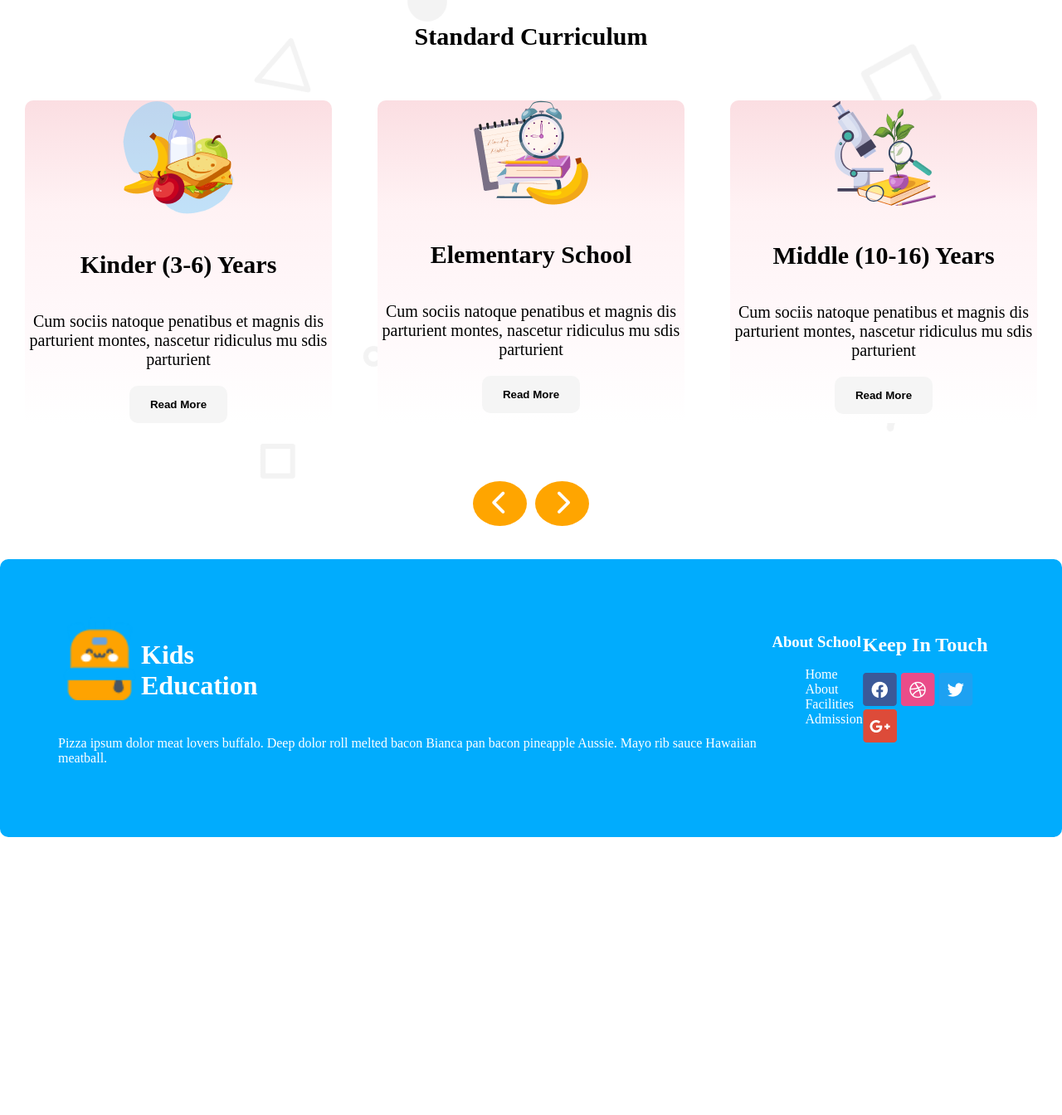
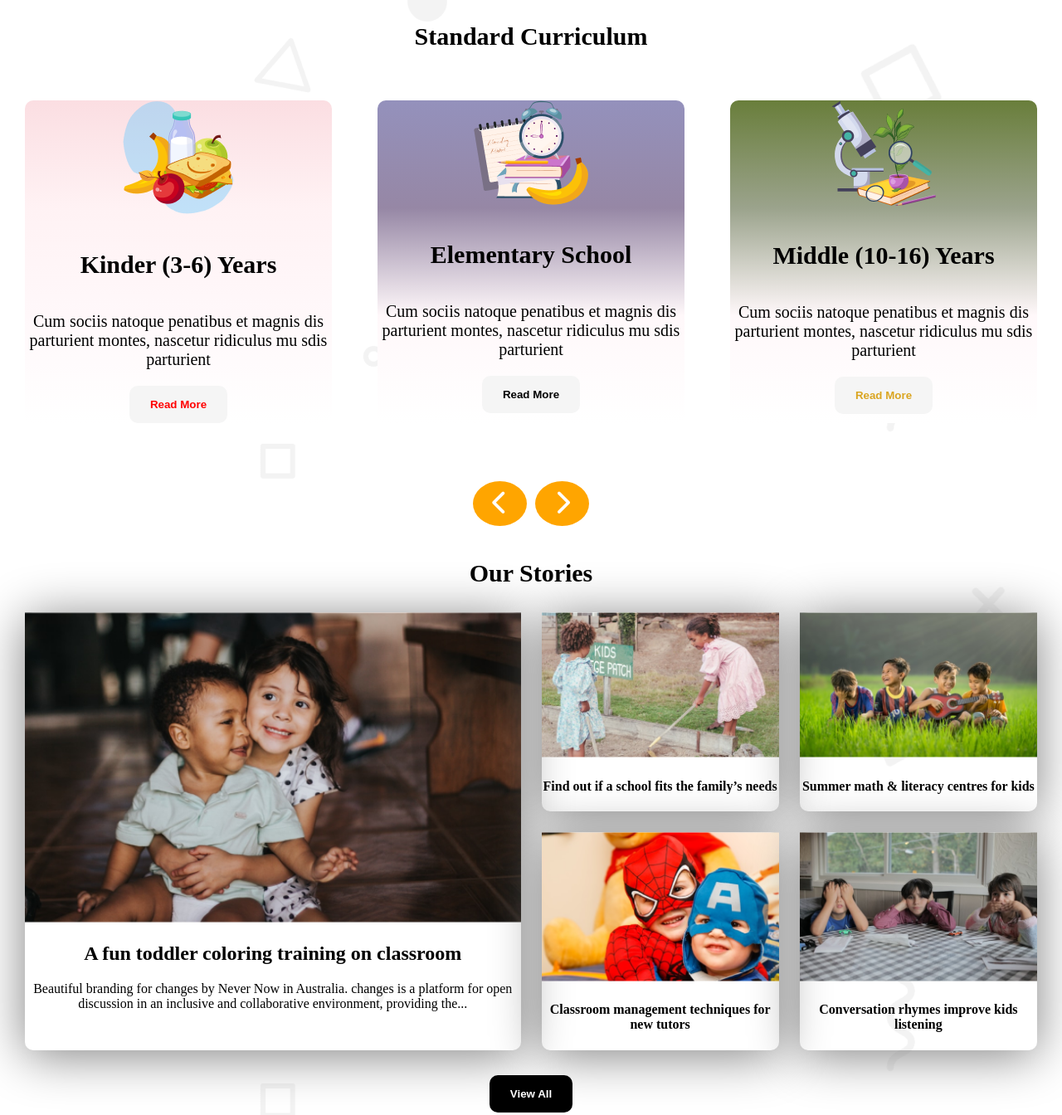
Before and after one commit to NaimurGit/Assignment-2-hero, a plain HTML site: page index.html in a window 1280 px wide. Shown: the part 793-2137 px from the top of the page at 83% size. Before the commit the page ends 1802 px from the top, so only its background shows below. Drawn offline with Linux system fonts and the light colour scheme.

Commit message:
Website is ready

```diff
--- a/index.html
+++ b/index.html
@@ -50,7 +50,7 @@
             <h3 class="bold">Standard Curriculum</h3>
 
             <div class="card">
-                <div class="card-inside">
+                <div class="card-inside1">
                     <img src="assets/kinder.png" alt="">
                     <h4 class="skill-title">Kinder (3-6) Years</h4>
                     <p class="skill-description">Cum sociis natoque penatibus et magnis
@@ -58,7 +58,7 @@
                         mu sdis parturient</p>
                     <button class="btn1"> Read More</button>
                 </div>
-                <div class="card-inside">
+                <div class="card-inside2">
                     <img src="assets/elementary.png" alt="">
                     <h4 class="skill-title">Elementary School</h4>
                     <p class="skill-description">Cum sociis natoque penatibus et magnis
@@ -66,7 +66,7 @@
                         mu sdis parturient</p>
                     <button class="btn2"> Read More</button>
                 </div>
-                <div class="card-inside">
+                <div class="card-inside3">
                     <img src="assets/middle.png" alt="">
                     <h4 class="skill-title">Middle (10-16) Years</h4>
                     <p class="skill-description">Cum sociis natoque penatibus et magnis
@@ -86,14 +86,37 @@
             </div>
 
         </section>
-        <section class="story , hide1">
+        <section class="story">
             <h3 class="bold">Our Stories</h3>
             <div class="img-container">
-                <img src="assets/story-1.png" alt="" class="img1">
-                <img src="assets/story-2.png" alt="">
-                <img src="assets/story-3.png" alt="">
-                <img src="assets/story-4.png" alt="">
-                <img src="assets/story-5.png" alt="">
+                <div class="img1">
+                    <img src="assets/story-1.png" alt="">
+                 <h2>A fun toddler coloring training on
+                    classroom</h2>
+                    <p>Beautiful branding for changes by Never Now in Australia.
+                        changes is a platform for open discussion in an inclusive and
+                        collaborative environment, providing the...</p>
+                </div>
+                <div>
+                    <img src="assets/story-2.png" alt="">
+                    <h4>Find out if a school fits the
+                        family’s needs</h4>
+                </div>
+                <div>
+                    <img src="assets/story-3.png" alt="">
+                    <h4>Summer math & literacy
+                        centres for kids</h4>
+                </div>
+                <div>
+                    <img src="assets/story-4.png" alt="">
+                    <h4>Classroom management
+                        techniques for new tutors</h4>
+                </div>
+                <div>
+                    <img src="assets/story-5.png" alt="">
+                    <h4>Conversation rhymes
+                        improve kids listening</h4>
+                </div>
             </div>
             <button class="button">View All</button>
         </section>
--- a/style/style.css
+++ b/style/style.css
@@ -87,7 +87,7 @@ h1{
  .btn1{
     background-color: whitesmoke;
     font-weight: bold;
-    color: black;
+    color: red;
     padding: 15px 25px;
     border-radius: 10px;
     border: none;
@@ -103,7 +103,7 @@ h1{
 .btn3{
     background-color: whitesmoke;
     font-weight: bold;
-    color: black;
+    color: goldenrod;
     padding: 15px 25px;
     border-radius: 10px;
     border: none;
@@ -116,8 +116,18 @@ h1{
     text-align: center;
 
 }
-.card-inside{
+.card-inside1{
     background-image: linear-gradient(rgb(251, 222, 226), rgb(255, 242, 244), rgb(255, 248, 250), white);
+    border: none;
+    border-radius: 10px;
+}
+.card-inside2{
+    background-image: linear-gradient(rgb(148, 145, 188), rgb(150, 135, 165), rgb(255, 248, 250), white);
+    border: none;
+    border-radius: 10px;
+}
+.card-inside3{
+    background-image: linear-gradient(rgb(105, 126, 59), rgb(155, 163, 140), rgb(255, 248, 250), white);
     border: none;
     border-radius: 10px;
 }
@@ -150,18 +160,24 @@ h1{
     font-size: 30px;
     padding: 10px;
 }
-/* story part */
+/* story style */
 .img-container{
     display: grid;
-    grid-template-columns: repeat(3,1fr);
+    grid-template-columns: repeat(4,1fr);
     grid-template-rows: auto;
     gap: 25px;
+    margin: 30px;
 }
-.img{
+.img-container img {
+    width: 100%;
+}
+.img-container div{
+    border-radius: 10px;
+    box-shadow: 0px 6px 60px 0px gray;
+}
+.img1{
     grid-column: span 2;
     grid-row: span 2;
-    width: 100%;
-    height: 100%;
     object-fit: cover;
 }
 .story{
@@ -177,6 +193,7 @@ footer{
     border-radius: 10px;
     margin-top: 30px;
     color: white;
+    margin-bottom: 30px;
 }
 .flist{
     list-style: none;
@@ -225,6 +242,13 @@ footer{
     text-align: center;
     width: 90%;
    }
+   .img-container{
+    display: grid;
+    grid-template-columns: repeat(2,1fr);
+}
+  .img1{
+    display: none;
+  }
    footer{
     flex-direction: column;
    }
```
